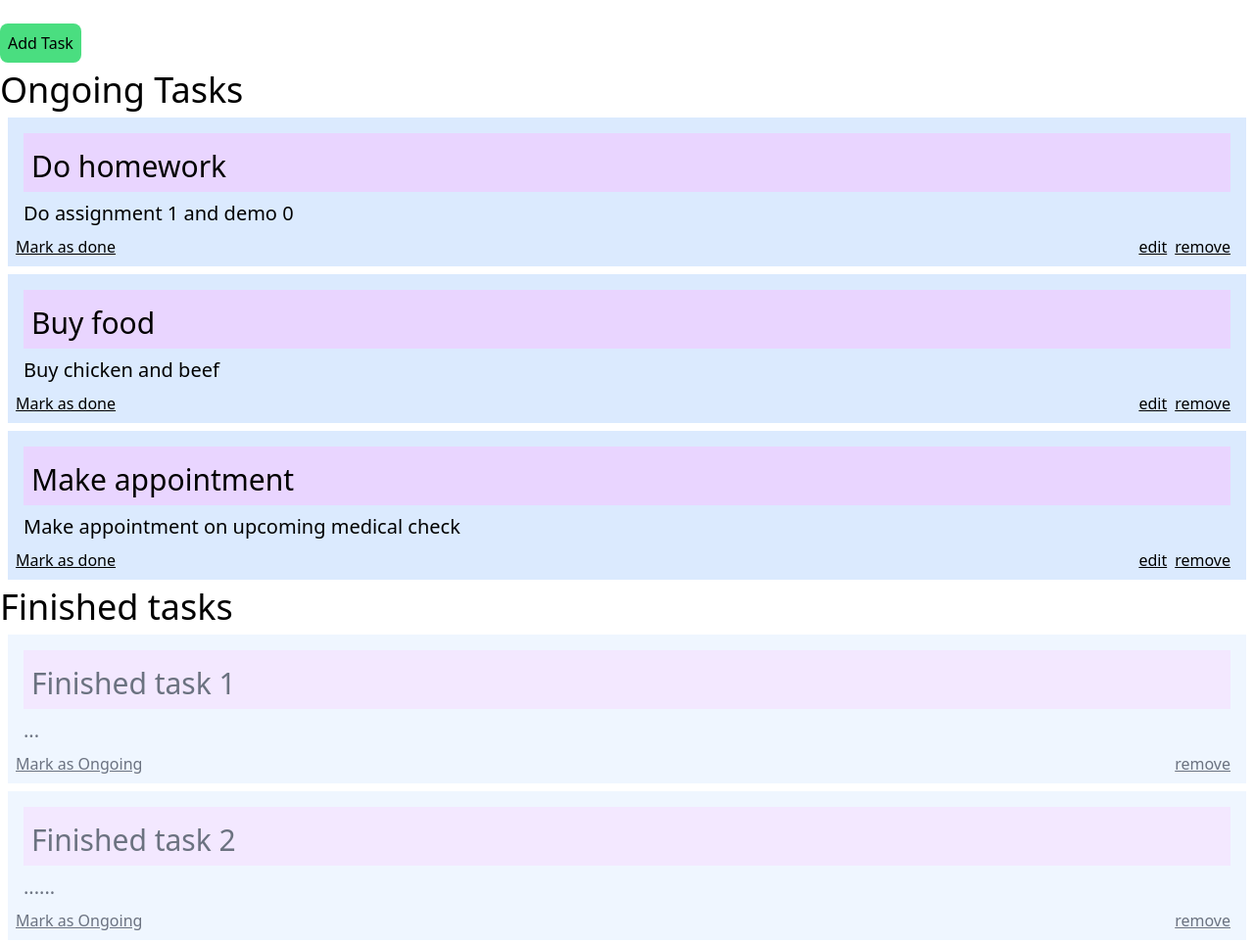
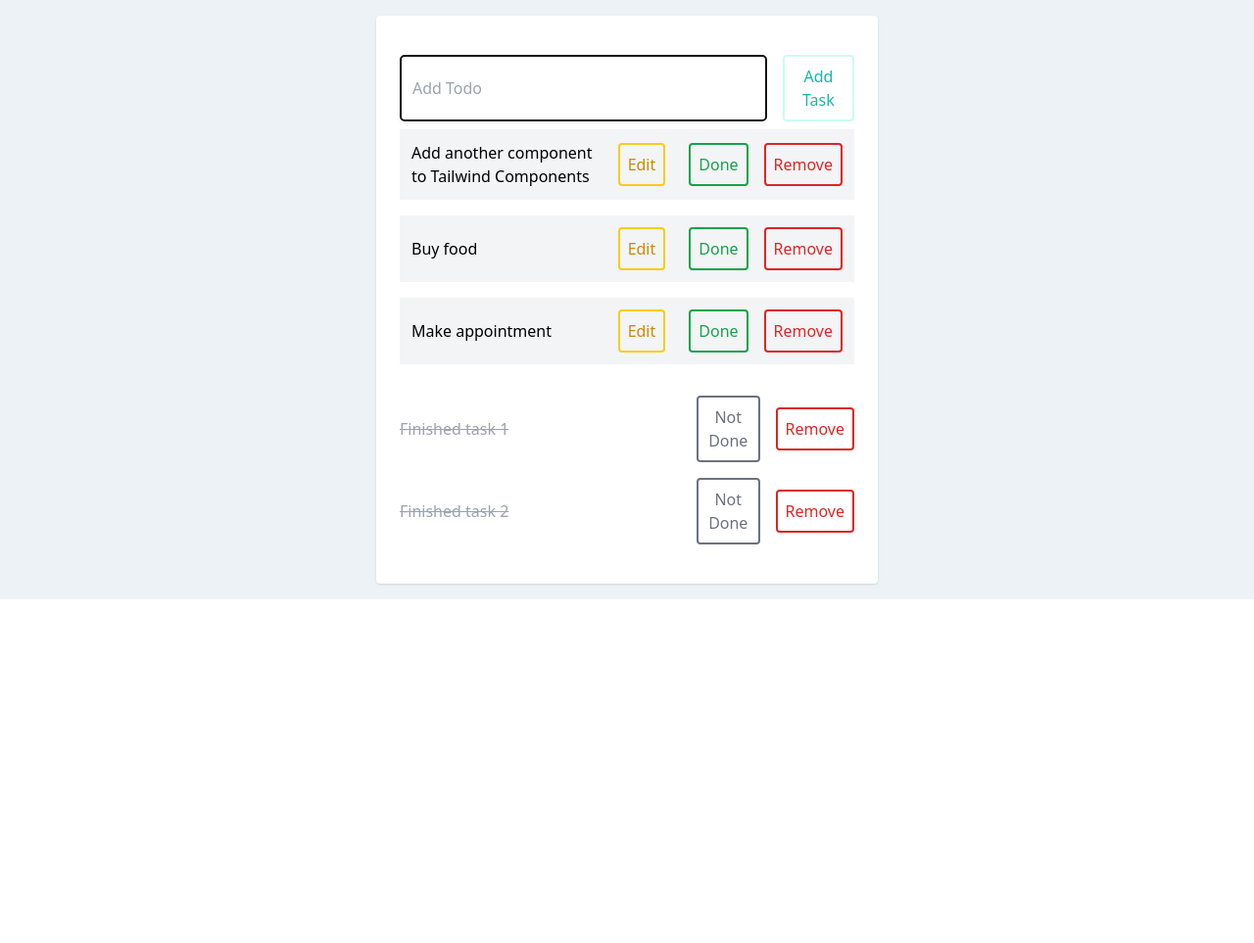
Before and after one commit to chuashihong/learning-alpinejs, a plain HTML site: page index.html in a window 1280 px wide. Shown: the whole page at 98% size. After the commit the page ends 800 px from the top, so only its background shows below. Drawn offline with nearby package versions, Linux system fonts and the light colour scheme.

Commit message:
Improve UI

```diff
--- a/index.html
+++ b/index.html
@@ -6,19 +6,33 @@
     <meta http-equiv="X-UA-Compatible" content="IE=edge">
     <meta name="viewport" content="width=device-width, initial-scale=1.0">
     <script defer src="https://unpkg.com/alpinejs@3.x.x/dist/cdn.min.js"></script>
+    <script src="alpinejs/alpinejs-csp/cdn.js" defer></script>
     <script src="https://cdn.tailwindcss.com"></script>
-    <title>Todos</title>
+    <title>Todo</title>
 </head>
 
 <body>
-    <div class="content-start" x-data="initData">
-        <div class="mt-6 z-0" x-show="!isEditingTask">
-            <div>
-                <button class="bg-green-400 bold rounded-lg p-2 mb-2" @click="addNewTask();
-                console.log('Add new task button clicked');" x-text="Add task">
-                    Add Task
-                </button>
-                <div x-show="isAddingTask" class="" x-cloak x-transition>
+
+    <!-- <input type="text" id="disabled-input"
+        class="mb-6 bg-gray-100 border border-gray-300 text-gray-900 text-sm rounded-lg focus:ring-blue-500 focus:border-blue-500 block w-full p-2.5 cursor-not-allowed dark:bg-gray-700 dark:border-gray-600 dark:placeholder-gray-400 dark:text-gray-400 dark:focus:ring-blue-500 dark:focus:border-blue-500"
+        value="Disabled input" disabled="">
+    <input type="text" id="disabled-input-2"
+        class="bg-gray-100 border border-gray-300 text-gray-900 text-sm rounded-lg focus:ring-blue-500 focus:border-blue-500 block w-full p-2.5  dark:bg-gray-700 dark:border-gray-600 dark:placeholder-gray-400 dark:text-gray-400 dark:focus:ring-blue-500 dark:focus:border-blue-500"
+        value="Disabled readonly input" readonly=""> -->
+
+    <div class="overflow-auto flex items-center justify-center" style="background: #edf2f7;" x-data="initData">
+        <div class="bg-white rounded shadow p-6 m-4 w-full lg:w-3/4 lg:max-w-lg">
+            <div class="mb-2">
+                <div class="flex mt-4">
+                    <input x-ref="title"
+                        class="shadow appearance-none border rounded w-full py-2 px-3 mr-4 text-grey-darker"
+                        placeholder="Add Todo" @keyup.enter="confirmAddNewTask($el)" autofocus>
+                    <button
+                        class="flex-no-shrink p-2 border-2 rounded text-teal-500 border-teal-100 hover:text-white hover:bg-teal-500"
+                        @click="confirmAddNewTask($refs.title);">
+                        Add Task</button>
+                </div>
+                <!-- <div x-show="isAddingTask" class="" x-cloak x-transition>
                     <label x-text="Title" for="taskName"></label>
                     <input x-ref="title" class="border p-2 w-full" type="text" placeholder="Task title"><br>
                     <input x-ref="description" class="border p-2 w-full" type="text" placeholder="Description"><br>
@@ -29,11 +43,43 @@
                     <button class="bg-red-400 bold rounded-lg p-2" @click="cancelAddTask()">
                         Back
                     </button>
+                </div> -->
+            </div>
+            <h1 x-show="isAllEmpty">You don't have any todo yet! Add a new Todo to get started!</h1>
+            <template x-for="task in tasks">
+                <div class="mb-4">
+                    <div x-show="!isEditingTask(task)">
+                        <div class="flex items-center bg-gray-100 p-3">
+                            <p x-text="task.title" class="w-full text-grey-darkest">
+
+                            </p>
+                            <button
+                                class="flex-no-shrink p-2 ml-4 mr-2 border-2 rounded hover:text-black text-yellow-600 border-yellow-400 hover:bg-yellow-400"
+                                @click="editTask(task, $el.parentNode)">Edit</button>
+                            <button
+                                class="flex-no-shrink p-2 ml-4 mr-2 border-2 rounded hover:text-white text-green-600 border-green-600 hover:bg-green-600"
+                                @click="markAsDone(task)">
+                                Done</button>
+                            <button
+                                class="flex-no-shrink p-2 ml-2 border-2 rounded text-red-600 border-red-600 hover:text-white hover:bg-red-600"
+                                @click="removeTask(task)">
+                                Remove</button>
                         </div>
                     </div>
-            <span class="text-4xl">Ongoing Tasks</span>
-            <template x-for="task in tasks">
-                <div class="bg-blue-100 p-2 m-2" x-ref="taskBox">
+                    <div class="flex items-center bg-gray-100 p-3" x-show="isEditingTask(task)">
+                        <input x-model="previewTitle" type="text" class="bg-yellow-200 w-full" x-text="task.title" required
+                            x-if="isEditingTask(task)" @keyup.enter="saveEdit(task)" @keyup.escape="cancelEdit(task)"></input>
+                        <button
+                            class="flex-no-shrink p-2 ml-4 mr-2 border-2 rounded hover:text-white text-green-600 border-green-600 hover:bg-green-600"
+                            @click="saveEdit(task)">
+                            Save</button>
+                        <button
+                            class="flex-no-shrink p-2 ml-2 border-2 rounded text-red-600 border-red-600 hover:text-white hover:bg-red-600"
+                            @click="cancelEdit(task)">
+                            Cancel</button>
+                    </div>
+                </div>
+                <!-- <div class="bg-blue-100 p-2 m-2" x-ref="taskBox">
                     <div>
                         <div class="m-2 p-2 text-3xl bg-purple-200 pt-4" x-text="task.title"></div>
                     </div>
@@ -41,9 +87,8 @@
                     <div class="m-2 text-xl" x-text="task.description"></div>
                     <button class="rounded-lg underline" @click="markAsDone(task);">Mark as done</button>
                     <button class="rounded-lg underline float-right pr-2" @click="removeTask(task)">remove</button>
-                    <button class="rounded-lg underline float-right pr-2"
-                        @click="editTask(task)">edit</button>
-                </div>
+                    <button class="rounded-lg underline float-right pr-2" @click="editTask(task)">edit</button>
+                </div> -->
 
                 <!-- <div class="bg-blue-100 p-2 m-2" x-ref="taskBox">
             <div>
@@ -57,42 +102,42 @@
                     <button class="rounded-lg underline float-right pr-2" @click="editTask(this)">edit</button>
                 </div> -->
             </template>
+            <div class="pt-4"></div>
+            <template x-for="task in finishedTasks">
 
-            <span class="text-4xl">Finished tasks</span>
-            <template x-for="task in finishedTasks">
-                <div class="bg-blue-50 p-2 m-2 text-gray-500">
-                    <div>
-
-                        <div class="m-2 p-2 text-3xl bg-purple-100 pt-4" x-text="task.title"></div>
+                <div class="flex mb-4 items-center">
+                    <p x-text="task.title" class="w-full text-grey-darkest line-through text-gray-400">
+                    </p>
+                    <button
+                        class="flex-no-shrink p-2 ml-4 mr-2 border-2 rounded hover:text-white text-gray-500 border-gray-500 hover:bg-gray-500"
+                        @click="markAsUndone(task);">Not Done</button>
+                    <button
+                        class="flex-no-shrink p-2 ml-2 border-2 rounded text-red-600 border-red-600 hover:text-white hover:bg-red-600"
+                        @click="removeFinishedTask(task);">Remove</button>
                 </div>
 
-                    <div class="m-2 text-xl" x-text="task.description"></div>
-                    <button class="rounded-lg underline" @click="markAsUndone(task);">
-                        Mark as Ongoing
-                    </button>
-                    <button class="rounded-lg underline float-right pr-2"
-                        @click="removeFinishedTask(task)">remove</button>
-                </div>
             </template>
         </div>
-        <div class="mt-6 pt-100px width-1/2 content-center fixed bg-opacity-40" x-if="isEditingTask" >
-            <div class="text-black/54 m-auto w-4/5">
+        <!-- <div class="mt-6">
+            <div class="sticky top-2" x-show="isEditingTask">
                 <div class="text-3xl">Editing</div>
                 <div class="bg-blue-100 p-2 m-2" x-ref="taskBox">
-                    <div >
+                    <div>
                         <div id="taskTitle" class="m-2 p-2 text-3xl bg-purple-200 pt-4"></div>
                     </div>
                     <div id="taskDescription" class="m-2 text-xl"></div>
 
                 </div>
                 <div class="bg-gray-200 p-2 m-2" x-ref="taskBox">
-                    <div>
+                    <div id="">
                         <div>New Title: </div>
-                        <input x-model="previewTitle" type="text" id="editTaskTitle" class="m-2 p-2 text-3xl bg-yellow-200 pt-4" x-text="task.title" required></input>
+                        <input x-model="previewTitle" type="text" id="editTaskTitle"
+                            class="m-2 p-2 text-3xl bg-yellow-200 pt-4" x-text="task.title" required></input>
                     </div>
                     <div>
                         <div>New Description: </div>
-                        <input x-model="previewDesc" id="editTaskDesc" class="m-2 p-2 text-xl bg-white pt-4" required></input>
+                        <input x-model="previewDesc" id="editTaskDesc" class="m-2 p-2 text-xl bg-white pt-4"
+                            required></input>
                     </div>
 
                     <button class="bg-green-400 bold rounded-lg p-2 mb-2" @click="doneEdit">
@@ -104,14 +149,14 @@
                 </div>
                 <div class="text-3xl">Preview</div>
                 <div class="bg-blue-100 p-2 m-2" x-ref="taskBox">
-                    <div >
-                        <div x-ref="preT" x-text="previewTitle" class="m-2 p-2 text-3xl bg-purple-200 pt-4" ></div>
+                    <div>
+                        <div x-ref="preT" x-text="previewTitle" class="m-2 p-2 text-3xl bg-purple-200 pt-4"></div>
                     </div>
-                    <div x-ref="preD" x-text="previewDesc" class="m-2 text-xl" ></div>
+                    <div x-ref="preD" x-text="previewDesc" class="m-2 text-xl"></div>
 
                 </div>
             </div>
-        </div>
+        </div> -->
     </div>
 
 </body>
@@ -124,12 +169,17 @@
             isAddingTask: false,
             isEditingTask: false,
             previewTitle: '',
-            previewDesc:'',
+            previewDesc: '',
             editingTask: Object,
+
+            isAllEmpty() {
+                return this.tasks.length == 0
+            },
+
             tasks: [
                 {
                     // id: 0,
-                    title: 'Do homework',
+                    title: 'Add another component to Tailwind Components',
                     description: 'Do assignment 1 and demo 0'
                 },
                 {
@@ -166,19 +216,16 @@
                 this.isAddingTask = false
             },
 
-            confirmAddNewTask(title, description) {
-                if (title.value != '' && description.value != '') {
+            confirmAddNewTask(title) {
+                if (title.value != '') {
 
                     this.tasks.unshift({
                         title: title.value,
-                        description: description.value
+                        description: '' //not needed
                     })
                     this.isAddingTask = false;
                     title.value = '';
-                    description.value = '';
-
-                } else {
-                    alert('You must not leave Title and Description empty!');
+                    // description.value = '';
                 }
             },
 
@@ -187,64 +234,62 @@
                     alert("You should finish editing first!")
                     return
                 }
-                if (confirm("Mark the task as done?")) {
-
                 this.finishedTasks.unshift({
                     title: task.title,
                     description: task.description
                 })
                 this.tasks.splice(this.tasks.indexOf(task), 1)
-                }
             },
             markAsUndone(task) {
-                if (confirm("Mark the task as Undone?")) {
-
                 this.tasks.unshift({
                     title: task.title,
                     description: task.description
                 })
                 this.finishedTasks.splice(this.finishedTasks.indexOf(task), 1)
-                }
             },
             removeTask(task) {
-                if (confirm("Delete this task?")) {
                 this.tasks.splice(this.tasks.indexOf(task), 1)
-                }
             },
             removeFinishedTask(task) {
-                if (confirm("Delete this finished task?")) {
                 this.finishedTasks.splice(this.finishedTasks.indexOf(task), 1)
+            },
+
+            isEditingTask(task) {
+                if (this.editingTask === task) {
+                    // console.log("return true")
+                    return true
                 }
+                // console.log("return false")
+                return false
             },
-            editTask(task) {
-                console.log('1')
-                var titleView = document.getElementById("taskTitle")
-                var descView = document.getElementById("taskDescription")
-                var taskTitle = document.getElementById("editTaskTitle")
-                var taskDescription = document.getElementById("editTaskDesc")
-                // console.log(titleView)
+
+            editTask(task, container) {
+                // var titleView = document.getElementById("taskTitle")
+                // var descView = document.getElementById("taskDescription")
+                // var taskTitle = document.getElementById("editTaskTitle")
+                // var taskDescription = document.getElementById("editTaskDesc")
+                // // console.log(titleView)
                 this.editingTask = task
-                titleView.innerText = task.title
-                descView.innerText = task.description
-                taskTitle.value = task.title
-                taskDescription.value = task.description
+                // titleView.innerText = task.title
+                // descView.innerText = task.description
+                // taskTitle.value = task.title
+                // taskDescription.value = task.description
                 this.previewTitle = task.title
-                this.previewDesc = task.description
-                this.isEditingTask = true
+                // this.previewDesc = task.description
+                // this.isEditingTask = true
+
+
             },
-            doneEdit() {
+            saveEdit(task) {
+                if (this.previewTitle == '') {
+                    alert("Content cannot be empty!")
+                    return
+                }
                 this.tasks[this.tasks.indexOf(this.editingTask)].title = this.previewTitle
-                this.tasks[this.tasks.indexOf(this.editingTask)].description = this.previewDesc
-                this.previewTitle = ''
-                this.previewDesc = ''
-                this.isEditingTask = false
                 this.editingTask = null
             },
 
-            cancelEdit() {
-                this.previewTitle = ''
-                this.previewDesc = ''
-                this.isEditingTask = false
+            cancelEdit(task) {
                 this.editingTask = null
             }
         }))
```
Lines whose indentation alone changed are shown as unchanged.
